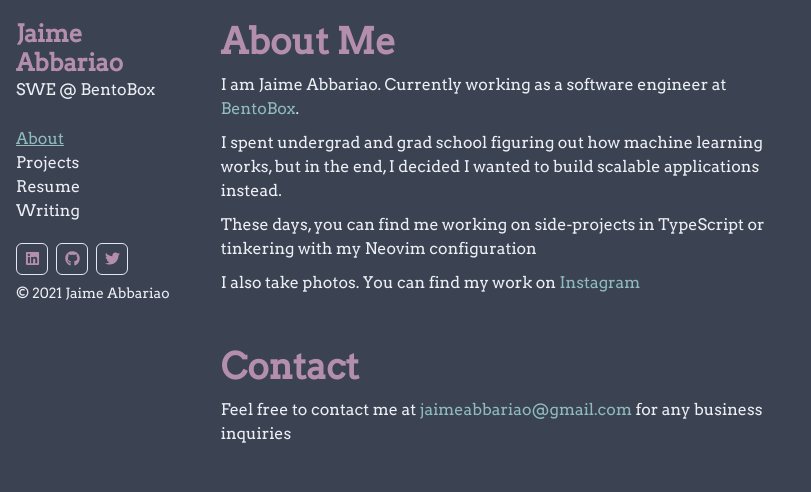
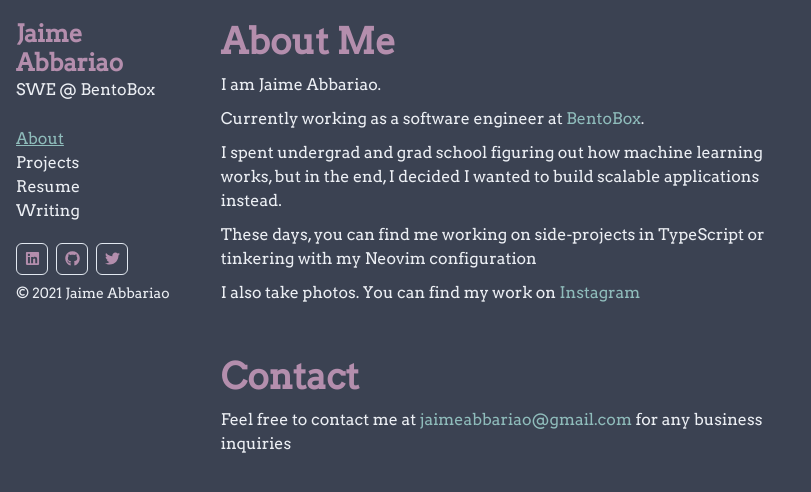
Before and after one commit to ja153903/jabbariao_dotcom, a Next.js app: page / in a window 1280 px wide. Shown: the top 492 px of the page, without its empty margins (0-811 px from the left). Built offline with nearby package versions, Linux system fonts and the light colour scheme.

Commit message:
Fixing something

```diff
--- a/pages/index.tsx
+++ b/pages/index.tsx
@@ -7,7 +7,10 @@ function AboutMe() {
   return (
     <Section title="About Me">
       <Text mb="10px" maxW="xl">
-        I am Jaime Abbariao. Currently working as a software engineer at{' '}
+        I am Jaime Abbariao.
+      </Text>
+      <Text mb="10px" maxW="xl">
+        Currently working as a software engineer at{' '}
         <Link href="https://getbento.com" color="frost.100" isExternal>
           BentoBox
         </Link>
```
